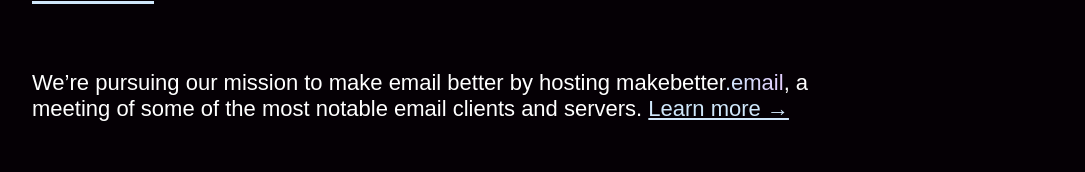
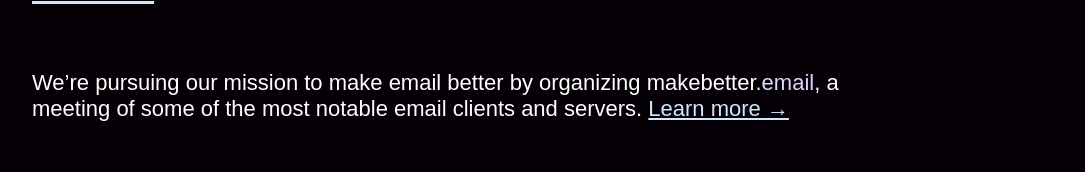
Before and after one commit to fastmail/make-better-email, a Gatsby site: page / in a window 1280 px wide. Shown: the part 531-703 px from the top of the page, without its empty margins (56-1141 px from the left). Built offline with nearby package versions, Linux system fonts and the light colour scheme; Gatsby itself is replaced by a stand-in of ours; a web font is replaced by a local one.

Commit message:
tweak to index page
We're organizing this year, but not hosting.

```diff
--- a/src/pages/index.js
+++ b/src/pages/index.js
@@ -13,7 +13,7 @@
         </div>
         <hr />
         <p className="info">
-          We’re pursuing our mission to make email better by hosting
+          We’re pursuing our mission to make email better by organizing
           makebetter<span className="accent">.email</span>, a meeting of some of
           the most notable email clients and servers.{" "}
           <a href="/about" className="about-link">
```
